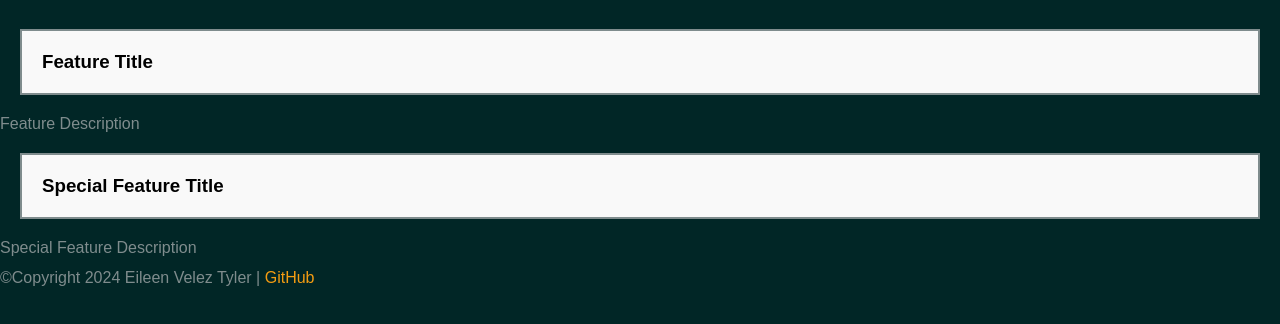
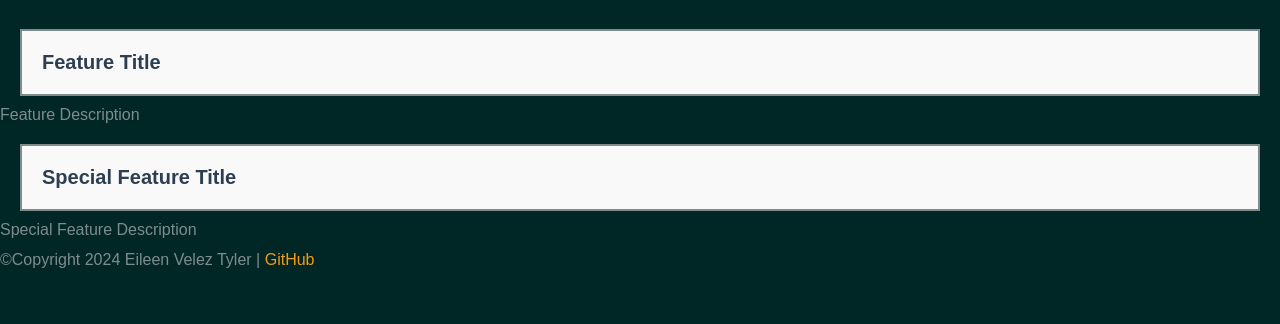
Before and after one commit to EileenVT/COMP001A.LectureActivity5, a plain HTML site: page classes-ids.html in a window 1280 px wide. Shown: the part 162-486 px from the top of the page. Drawn offline with Linux system fonts and the light colour scheme.

Commit message:
Styled feature card within a class in main css

```diff
--- a/main.css
+++ b/main.css
@@ -64,3 +64,10 @@ div ul {
     margin: 20px; /* Adding some space outside the card */
     background-color: #f9f9f9 /* Light gray */
 }
+
+/* Styling h3 within a class */
+.feature-card h3 {
+    font-size: 20px; /* 20px is the default font size */
+    margin-bottom: 10px; /* Adding some space below the heading */
+    color: #2c3e50; /* Deep blue text color */
+}
```
